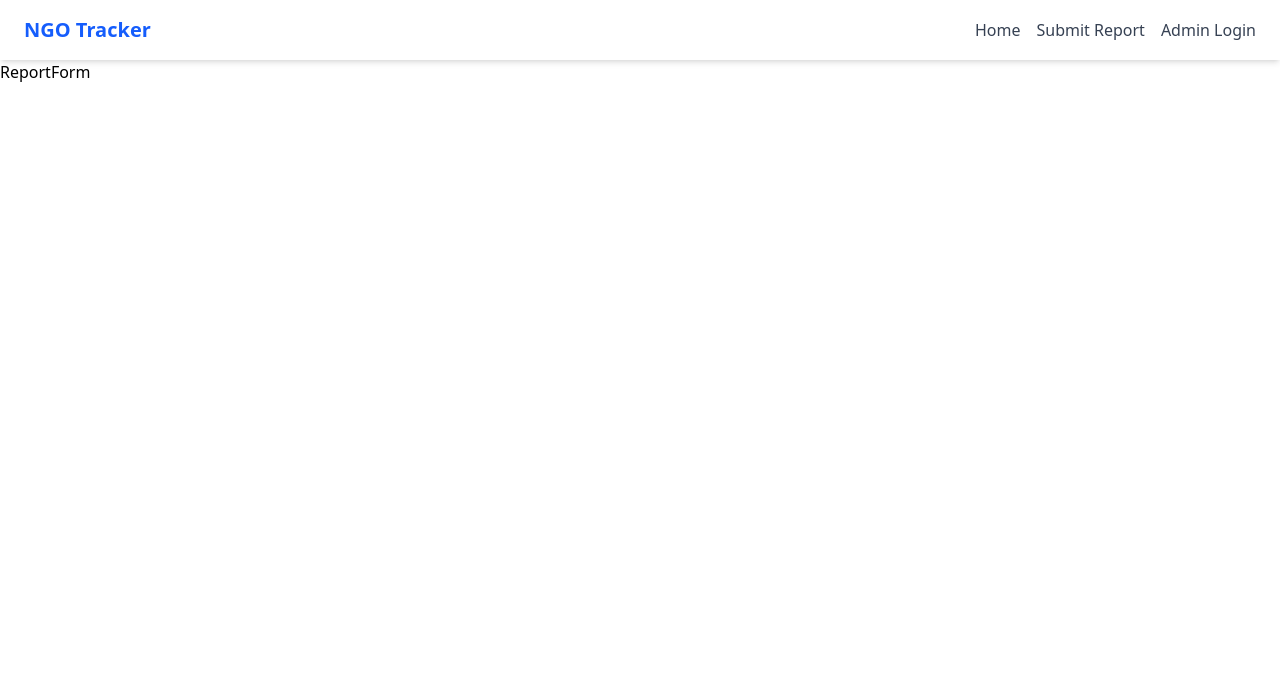
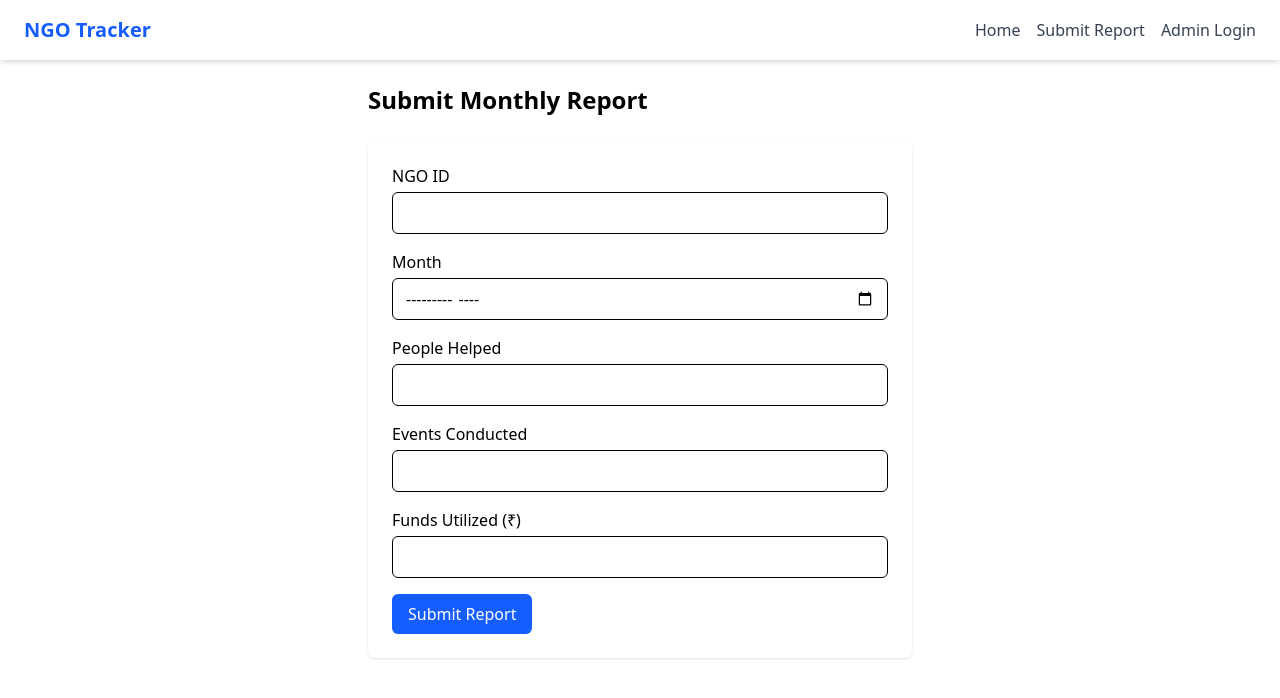
Before and after one commit to namitmalasi/ngo-dashboard, a React (Vite) app in the folder client/: page /submit-report in a window 1280 px wide. Shown: the top 698 px of the page. Built offline with nearby package versions, Linux system fonts and the light colour scheme.

Commit message:
fixing some errors

```diff
--- a/client/src/pages/Dashboard.jsx
+++ b/client/src/pages/Dashboard.jsx
@@ -1,4 +1,4 @@
-import { useEffect, useState } from "react";
+import { useState } from "react";
 
 export default function Dashboard() {
   const [month, setMonth] = useState("");
@@ -22,12 +22,10 @@ export default function Dashboard() {
       );
 
       const result = await res.json();
-
+      setData(result);
       if (!res.ok) {
         throw new Error(result.message || "Failed to fetch dashboard data");
       }
-
-      setData(result);
     } catch (err) {
       console.error(err);
       setError(err.message);
@@ -36,12 +34,12 @@ export default function Dashboard() {
     }
   };
 
-  useEffect(() => {
-    if (month) {
-      fetchDashboardData(month);
-    }
-  }, [month]);
-
+  // useEffect(() => {
+  //   if (month) {
+  //     fetchDashboardData(month);
+  //   }
+  // }, [month]);
+  console.log("dashboard data", data);
   return (
     <div className="p-6">
       <h2 className="text-2xl font-semibold mb-4">Admin Dashboard</h2>
@@ -51,7 +49,11 @@ export default function Dashboard() {
         <input
           type="month"
           value={month}
-          onChange={(e) => setMonth(e.target.value)}
+          onChange={(e) => {
+            const selectedMonth = e.target.value;
+            setMonth(selectedMonth);
+            fetchDashboardData(selectedMonth); // ✅ trigger fetch immediately
+          }}
           className="border px-4 py-2 rounded-md"
         />
       </div>
@@ -60,15 +62,15 @@ export default function Dashboard() {
       {error && <p className="text-red-600">{error}</p>}
       {!loading && !error && data && (
         <div className="grid gap-4 mt-4 sm:grid-cols-2 md:grid-cols-2 lg:grid-cols-4">
-          <StatCard label="NGOs Reporting" value={data.totalNGOs || 0} />
-          <StatCard label="People Helped" value={data.peopleHelped || 0} />
+          <StatCard label="NGOs Reporting" value={data?.totalNGOsReporting} />
+          <StatCard label="People Helped" value={data?.totalPeopleHelped} />
           <StatCard
             label="Events Conducted"
-            value={data.eventsConducted || 0}
+            value={data?.totalEventsConducted}
           />
           <StatCard
             label="Funds Utilized (₹)"
-            value={data.fundsUtilized || 0}
+            value={data?.totalFundsUtilized}
           />
         </div>
       )}
--- a/client/src/pages/ReportForm.jsx
+++ b/client/src/pages/ReportForm.jsx
@@ -1,7 +1,148 @@
-import React from "react";
+import { useState } from "react";
 
-const ReportForm = () => {
-  return <div>ReportForm</div>;
-};
+export default function ReportForm() {
+  const [formData, setFormData] = useState({
+    ngoId: "",
+    month: "",
+    peopleHelped: "",
+    eventsConducted: "",
+    fundsUtilized: "",
+  });
 
-export default ReportForm;
+  const [status, setStatus] = useState({ success: null, message: "" });
+
+  const handleChange = (e) => {
+    const { name, value } = e.target;
+    setFormData((prev) => ({ ...prev, [name]: value }));
+  };
+
+  const handleSubmit = async (e) => {
+    e.preventDefault();
+    setStatus({ success: null, message: "" });
+
+    const { ngoId, month, peopleHelped, eventsConducted, fundsUtilized } =
+      formData;
+
+    if (
+      !ngoId ||
+      !month ||
+      !peopleHelped ||
+      !eventsConducted ||
+      !fundsUtilized
+    ) {
+      setStatus({ success: false, message: "Please fill in all fields." });
+      return;
+    }
+
+    try {
+      const res = await fetch("http://localhost:5000/report", {
+        method: "POST",
+        headers: { "Content-Type": "application/json" },
+        body: JSON.stringify({
+          ngoId,
+          month,
+          peopleHelped: parseInt(peopleHelped),
+          eventsConducted: parseInt(eventsConducted),
+          fundsUtilized: parseFloat(fundsUtilized),
+        }),
+      });
+
+      const data = await res.json();
+
+      if (!res.ok) {
+        throw new Error(data.message || "Something went wrong");
+      }
+
+      setStatus({ success: true, message: "Report submitted successfully!" });
+      setFormData({
+        ngoId: "",
+        month: "",
+        peopleHelped: "",
+        eventsConducted: "",
+        fundsUtilized: "",
+      });
+    } catch (err) {
+      setStatus({ success: false, message: err.message });
+    }
+  };
+
+  return (
+    <div className="max-w-xl mx-auto px-4 py-6">
+      <h2 className="text-2xl font-semibold mb-6">Submit Monthly Report</h2>
+
+      <form
+        onSubmit={handleSubmit}
+        className="space-y-4 bg-white p-6 shadow rounded-md"
+      >
+        <InputField
+          label="NGO ID"
+          name="ngoId"
+          value={formData.ngoId}
+          onChange={handleChange}
+        />
+        <InputField
+          label="Month"
+          type="month"
+          name="month"
+          value={formData.month}
+          onChange={handleChange}
+        />
+        <InputField
+          label="People Helped"
+          type="number"
+          name="peopleHelped"
+          value={formData.peopleHelped}
+          onChange={handleChange}
+        />
+        <InputField
+          label="Events Conducted"
+          type="number"
+          name="eventsConducted"
+          value={formData.eventsConducted}
+          onChange={handleChange}
+        />
+        <InputField
+          label="Funds Utilized (₹)"
+          type="number"
+          step="0.01"
+          name="fundsUtilized"
+          value={formData.fundsUtilized}
+          onChange={handleChange}
+        />
+
+        {status.message && (
+          <p
+            className={`text-sm ${
+              status.success ? "text-green-600" : "text-red-600"
+            }`}
+          >
+            {status.message}
+          </p>
+        )}
+
+        <button
+          type="submit"
+          className="bg-blue-600 text-white px-4 py-2 rounded-md hover:bg-blue-700"
+        >
+          Submit Report
+        </button>
+      </form>
+    </div>
+  );
+}
+
+function InputField({ label, name, value, onChange, type = "text", ...rest }) {
+  return (
+    <div>
+      <label className="block mb-1 font-medium">{label}</label>
+      <input
+        type={type}
+        name={name}
+        value={value}
+        onChange={onChange}
+        className="w-full border px-3 py-2 rounded-md"
+        {...rest}
+      />
+    </div>
+  );
+}
```
